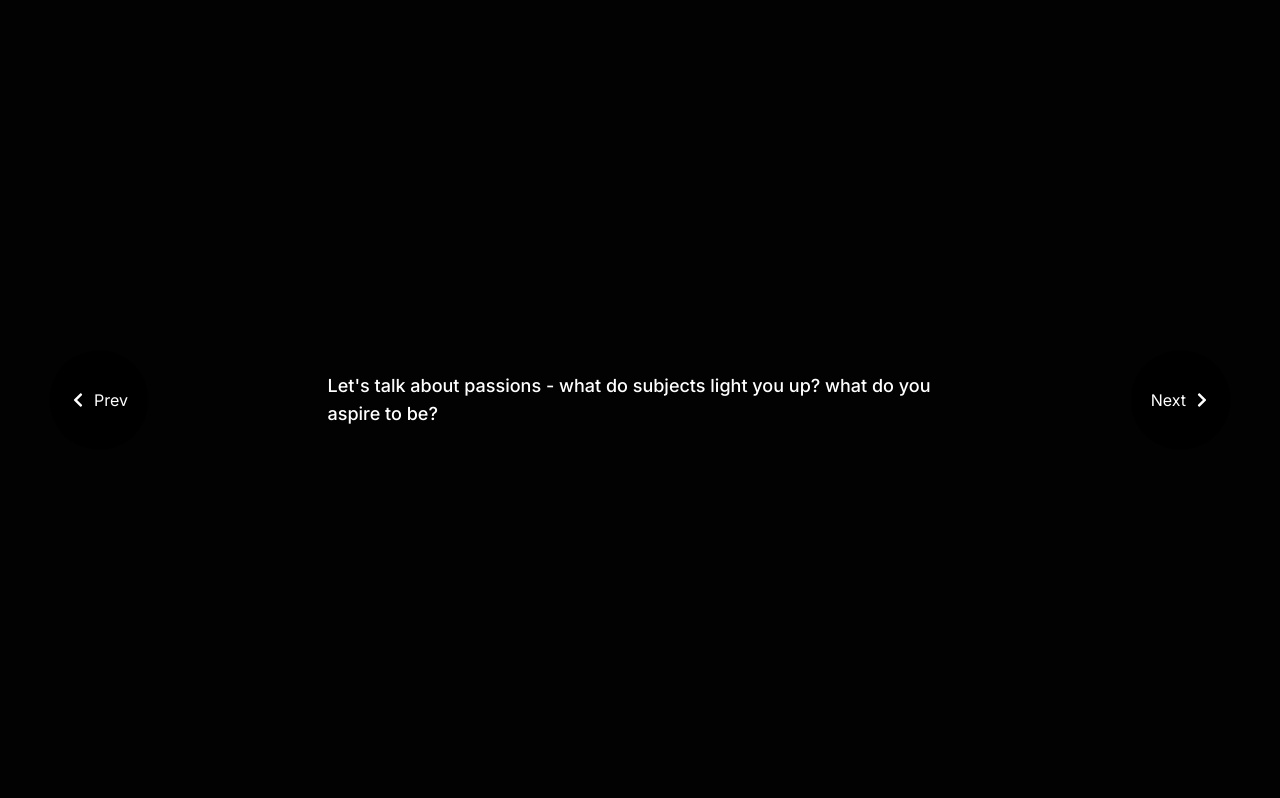
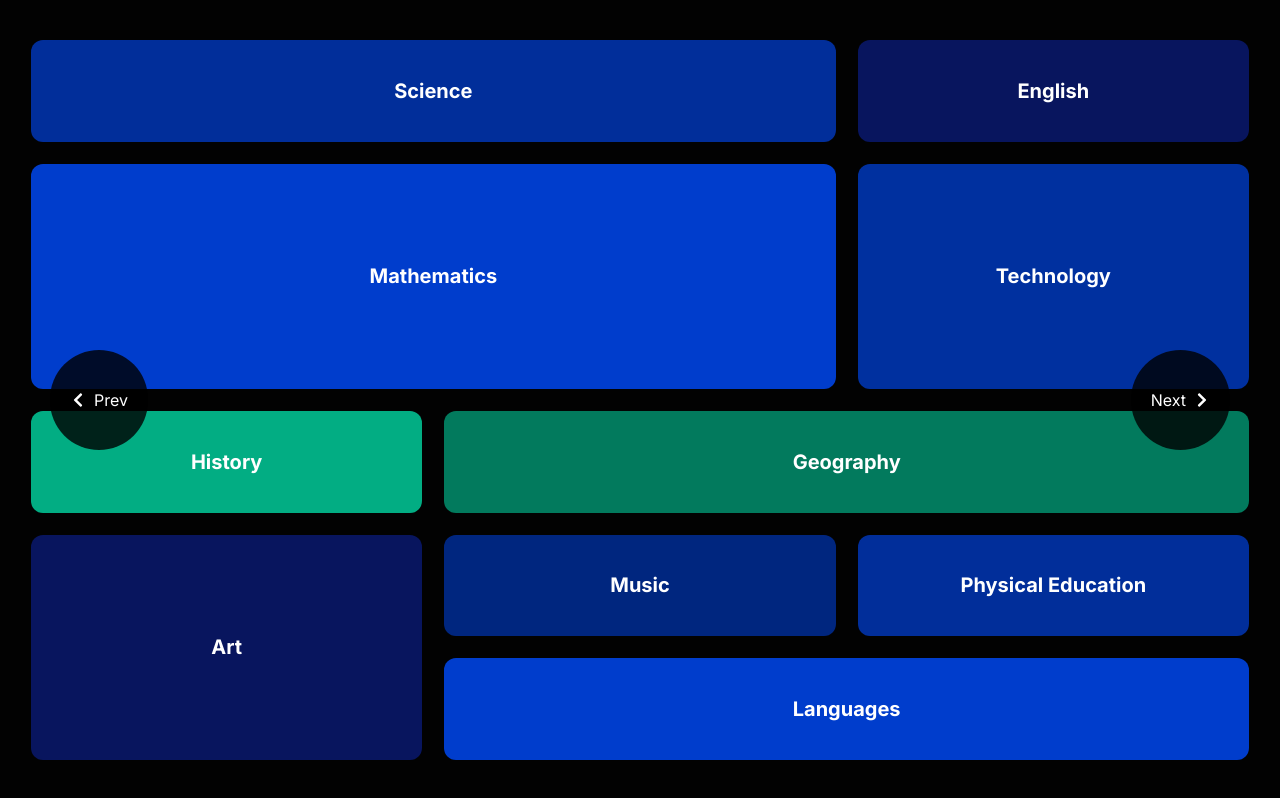
Before and after one commit to ebeeyuuu/react-uniglow, a Next.js app: page /pages/main/ai-matching in a window 1280 px wide. Both pictures are taken after a click on the button "Next". Built offline with nearby package versions, Linux system fonts and the light colour scheme.

Commit message:
added multiple subject selection and conditional rendering for second slide and confirmation modals

```diff
--- a/package.json
+++ b/package.json
@@ -41,6 +41,7 @@
     "react-dom": "^18",
     "react-fast-marquee": "^1.6.5",
     "react-icons": "^5.2.1",
+    "react-responsive": "^10.0.0",
     "react-select": "^5.8.0",
     "tailwind-merge": "^2.4.0",
     "tailwind-scrollbar-hide": "^1.1.7"
--- a/src/app/components/Main/AI-Matcher/SecondSlide.tsx
+++ b/src/app/components/Main/AI-Matcher/SecondSlide.tsx
@@ -1,118 +1,182 @@
+import React, { useState } from 'react';
+import { motion, AnimatePresence } from 'framer-motion';
+import { FaCheck } from 'react-icons/fa';
 
-import React, { useState, useEffect } from 'react'
-import { motion } from 'framer-motion'
+
+const ConfirmDialog = ({ onConfirm, onCancel, subjects }) => (
+  <motion.div
+    className="fixed top-0 left-0 w-full h-full bg-black bg-opacity-50 flex justify-center items-center"
+    initial={{ opacity: 0 }}
+    animate={{ opacity: 1 }}
+    exit={{ opacity: 0 }}
+    transition={{ duration: 0.5 }}
+  >
+    <div className="bg-black px-24 py-20 rounded-xl shadow-md">
+      <p className="text-xl font-bold mb-2">Confirm chosen subjects:</p>
+      <ol className="mb-10">
+        {(subjects.sort((a, b) => a.localeCompare(b))).map((subject, index) => (
+          <li key={subject} className="text-lg font-medium">{index + 1}. {subject}</li>
+        ))}
+      </ol>
+      <div className="flex justify-center gap-x-4">
+        <button className="bg-blue-500 hover:bg-blue-700 text-white font-bold py-2 px-4 rounded" onClick={onConfirm}>
+          Yes
+        </button>
+        <button className="bg-red-500 hover:bg-red-700 text-white font-bold py-2 px-4 rounded" onClick={onCancel}>
+          No
+        </button>
+      </div>
+    </div>
+  </motion.div>
+);
+
+const SelectionCounter = ({ count, onConfirm }) => (
+  <motion.div
+    className="absolute bottom-4 right-4 bg-black p-5 gap-x-4 rounded-lg shadow-md flex items-center border"
+    initial={{ opacity: 0 }}
+    animate={{ opacity: 1 }}
+    exit={{ opacity: 0 }}
+    transition={{ duration: 0.5 }}
+  >
+    <span className="mr-2">{count}/10 subjects chosen</span>
+    <button
+      className="bg-green-500 hover:bg-green-950/80 text-black font-bold py-2 px-4 rounded-full"
+      onClick={onConfirm}
+    >
+      Confirm
+    </button>
+  </motion.div>
+);
+
+const Checkmark = ({ isSelected }) => (
+  <motion.div
+    className={`absolute bottom-4 right-4 bg-black p-4 rounded-full ${isSelected ? 'opacity-100' : 'opacity-0'}`}
+    initial={{ opacity: 0 }}
+    animate={{ opacity: isSelected ? 1 : 0 }}
+    transition={{ duration: 0.2 }}
+  >
+    <FaCheck size={14} />
+  </motion.div>
+);
+
+const SubjectButton = ({ subject, onClick, isSelected, className }) => (
+  <motion.div
+    className={`${className} rounded-xl flex justify-center items-center smooth-animation cursor-pointer text-xl font-bold scale-100 hover:scale-[102%]`}
+    initial={{ opacity: 0 }}
+    animate={{ opacity: 1 }}
+    transition={{ duration: 0.2 }}
+    onClick={() => onClick(subject)}
+  >
+    {subject}
+    {isSelected && (
+      <Checkmark isSelected={isSelected} />
+    )}
+  </motion.div>
+);
 
 const SecondSlide = () => {
-  const [scrollEnabled, setScrollEnabled] = useState(false)
-  const [isSelected, setIsSelected] = useState(false)
-  const [subject, setSubject] = useState("")
+  const [selectedSubjects, setSelectedSubjects] = useState([]);
+  const [isConfirmVisible, setIsConfirmVisible] = useState(false);
+  const [animateGenericSubjects, setAnimateGenericSubjects] = useState(true);
+  const [animateSpecificSubjects, setAnimateSpecificSubjects] = useState(false);
 
-  const handleClick = (subject: string) => {
-    setIsSelected(true)
-    setSubject(subject)
-  }
+  const handleSubjectClick = (subject) => {
+    setSelectedSubjects(prev =>
+      prev.includes(subject)
+        ? prev.filter(s => s !== subject)
+        : [...prev, subject].slice(0, 10)
+    );
+  };
 
-  useEffect(() => {
-    const timer = setTimeout(() => {
-      setScrollEnabled(true);
-    }, 3000);
+  const handleConfirmSelection = () => {
+    setIsConfirmVisible(true);
+  };
 
-    return () => clearTimeout(timer)
-  }, []);
+  const handleFinalConfirm = () => {
+    setIsConfirmVisible(false);
+    setAnimateGenericSubjects(false);
+    setAnimateSpecificSubjects(true);
+  };
+
+  const handleCancel = () => {
+    setIsConfirmVisible(false);
+    setAnimateGenericSubjects(true);
+  };
+
+  const subjects = [
+    { name: "Science", className: "bg-[#003dcc]/75 row-span-1 col-span-2 max-[850px]:col-span-1 max-[850px]:9" },
+    { name: "English", className: "bg-[#08155e] row-span-1 col-span-1 max-[850px]:row-span-2 max-[850px]:8" },
+    { name: "Mathematics", className: "bg-[#003dcc] row-span-2 col-span-2 max-[850px]:row-span-2 max-[850px]:col-span-1 max-[850px]:6" },
+    { name: "Technology", className: "bg-[#00309f] row-span-2 col-span-1 max-[850px]:row-span-2 max-[850px]:7" },
+    { name: "History", className: "bg-[#02ad83] row-span-1 col-span-1 max-[850px]:row-span-2 max-[850px]:5" },
+    { name: "Geography", className: "bg-[#02ad83]/70 row-span-1 col-span-2 max-[850px]:row-span-2 max-[850px]:col-span-1 max-[850px]:5" },
+    { name: "Art", className: "bg-[#08155e] row-span-2 col-span-1" },
+    { name: "Music", className: "bg-[#00309f]/80 row-span-1 col-span-1 max-[850px]:row-span-2" },
+    { name: "Physical Education", className: "bg-[#003dcc]/75 row-span-1 col-span-1 max-[850]x:row-span-2 max-[850]x:5" },
+    { name: "Languages", className: "bg-[#003dcc] row-span-1 col-span-2 max-[850px]:col-span-1" }
+  ];
 
   return (
-    <div className={`w-full h-screen ${scrollEnabled ? "overflow-y-scroll" : "overflow-hidden"} scrollbar-hide`}>
+    <div className="w-full h-screen overflow-hidden">
       <div className="relative w-full h-[100vh] scroll-smooth">
-        <div className="absolute top-[50vh] left-1/2 -translate-x-1/2 -translate-y-1/2 gap-4">
-          <motion.div
-            className="text-lg font-medium"
-            initial={{ y: 0, opacity: 1 }}
-            animate={{ y: -500, opacity: 0, transition: {
-              delay: 3,
-              duration: 0.5,
-              ease: "easeInOut",
-            } }}
-          >
-            Let&apos;s talk about passions - what do subjects light you up? what do you aspire to be?
-          </motion.div>
-        </div>
+        <AnimatePresence>
+          {animateGenericSubjects && (
             <motion.div
               className="h-full w-full grid grid-cols-3 max-[850px]:grid-cols-2 grid-rows-6 max-[850px]:grid-rows-9 gap-[22px] py-10 px-4 absolute"
               initial={{ y: 1000, opacity: 0 }}
-          animate={{ y: 0, opacity: 1, transition: {
-            delay: 3,
-            duration: 0.5,
-            ease: "easeInOut",
-          } }}
-          exit={ isSelected ? { y: 1000, opacity: 0 } : { y: 0, opacity: 1 } }
+              animate={{ y: 0, opacity: 1, transition: { duration: 0.5, ease: "easeInOut" } }}
+              exit={{ y: '100%', opacity: 0, transition: { duration: 0.5, ease: "easeInOut" } }}
             >
-          <div
-            className="bg-[#00309f]/80 rounded-xl flex justify-center items-center row-span-1 col-span-2 max-[850px]:col-span-1 max-[850px]:9 smooth-animation cursor-pointer text-xl font-bold scale-100 hover:scale-[102%]"
-            onClick={() => handleClick("Science")}
+              {subjects.map(subject => (
+                <SubjectButton
+                  key={subject.name}
+                  subject={subject.name}
+                  onClick={handleSubjectClick}
+                  isSelected={selectedSubjects.includes(subject.name)}
+                  className={subject.className}
+                />
+              ))}
+            </motion.div>
+          )}
+        </AnimatePresence>
+
+        {selectedSubjects.length > 0 && !isConfirmVisible && animateGenericSubjects && (
+          <SelectionCounter
+            count={selectedSubjects.length}
+            onConfirm={handleConfirmSelection}
+          />
+        )}
+
+        {isConfirmVisible && (
+          <ConfirmDialog
+            onConfirm={handleFinalConfirm}
+            onCancel={handleCancel}
+            subjects={selectedSubjects}
+          />
+        )}
+
+        <AnimatePresence>
+          {animateSpecificSubjects && (
+            <motion.div
+              className="text-3xl font-bold fixed top-0 left-0 w-full h-full flex justify-center items-center"
+              initial={{ y: 1000, opacity: 0 }}
+              animate={{ y: 0, opacity: 1, transition: { duration: 0.5, ease: "easeInOut" }}}
+              exit={{ y: "-100%", opacity: 0, transition: { duration: 0.5, ease: "easeInOut" }}}
             >
-            Science
-          </div>
-          <div
-            className="bg-[#003dcc] rounded-xl flex justify-center items-center row-span-1 col-span-1 max-[850px]:row-span-2 max-[850px]:8 smooth-animation cursor-pointer text-xl font-bold scale-100 hover:scale-[102%]"
-            onClick={() => handleClick("English")}
-          >
-            English
-          </div>
-          <div
-            className="bg-[#003dcc] rounded-xl flex justify-center items-center row-span-2 col-span-2 max-[850px]:row-span-2 max-[850px]:col-span-1 max-[850px]:6 smooth-animation cursor-pointer text-xl font-bold scale-100 hover:scale-[102%]"
-            onClick={() => handleClick("Mathematics")}
-          >
-            Mathematics
-          </div>
-          <div
-            className="bg-[#08155e] rounded-xl flex justify-center items-center row-span-2 col-span-1 max-[850px]:row-span-2 max-[850px]:7 smooth-animation cursor-pointer text-xl font-bold scale-100 hover:scale-[102%]"
-            onClick={() => handleClick("Technology")}
-          >
-            Technology
-          </div>
-          <div
-            className="bg-[#f4b034]/70 rounded-xl flex justify-center items-center row-span-1 col-span-1 max-[850px]:row-span-2  smooth-animation cursor-pointer max-[850px]:5 text-xl font-bold scale-100 hover:scale-[102%]"
-            onClick={() => handleClick("History")}
-          >
-            History
-          </div>
-          <div
-            className="bg-[#02ad83]/70 rounded-xl flex justify-center items-center row-span-1 col-span-2 max-[850px]:row-span-2  max-[850px]:col-span-1 max-[850px]:5 smooth-animation cursor-pointer text-xl font-bold scale-100 hover:scale-[102%]"
-            onClick={() => handleClick("Geography")}
-          >
-            Geography
-          </div>
-          <div
-            className="bg-[#08155e] rounded-xl flex justify-center items-center row-span-2 col-span-1 smooth-animation cursor-pointer text-xl font-bold scale-100 hover:scale-[102%]"
-            onClick={() => handleClick("Art")}
-          >
-            Art
-          </div>
-          <div
-            className="bg-[#00309f]/80 rounded-xl flex justify-center items-center row-span-1 col-span-1 max-[850px]:row-span-2 smooth-animation cursor-pointer text-xl font-bold scale-100 hover:scale-[102%]"
-            onClick={() => handleClick("Music")}
-          >
-            Music
-          </div>
-          <div
-            className="bg-[#003dcc]  rounded-xl flex justify-center items-center row-span-1 col-span-1 max-[850px]:row-span-2 smooth-animation cursor-pointer text-xl max-[850]x:5 font-bold scale-100 hover:scale-[102%]"
-            onClick={() => handleClick("Physical Education")}
-          >
-            Physical Education
-          </div>
-          <div
-            className="bg-[#003dcc] rounded-xl flex justify-center items-center row-span-1 col-span-2 max-[850px]:col-span-1 smooth-animation cursor-pointer text-xl font-bold scale-100 hover:scale-[102%]"
-            onClick={() => handleClick("Languages")}
-          >
-            Languages
+              <div className="flex flex-col gap-10 w-1/3">
+                Show the full detailed list of subjects for the following:
+                <ol>
+                  {(selectedSubjects.sort((a, b) => a.localeCompare(b))).map((subject, index) => (
+                    <li key={subject} className="text-xl font-medium">{index + 1}. {subject}</li>
+                  ))}
+                </ol>
               </div>
             </motion.div>
-        <motion.div>
-          {subject}
-        </motion.div>
+          )}
+        </AnimatePresence>
       </div>
     </div>
-  )
-}
+  );
+};
 
-export default SecondSlide
+export default SecondSlide;
```
Also changed, not shown: 1 other file (tests, documents, lock files or other folders). Lines whose indentation alone changed are shown as unchanged.
